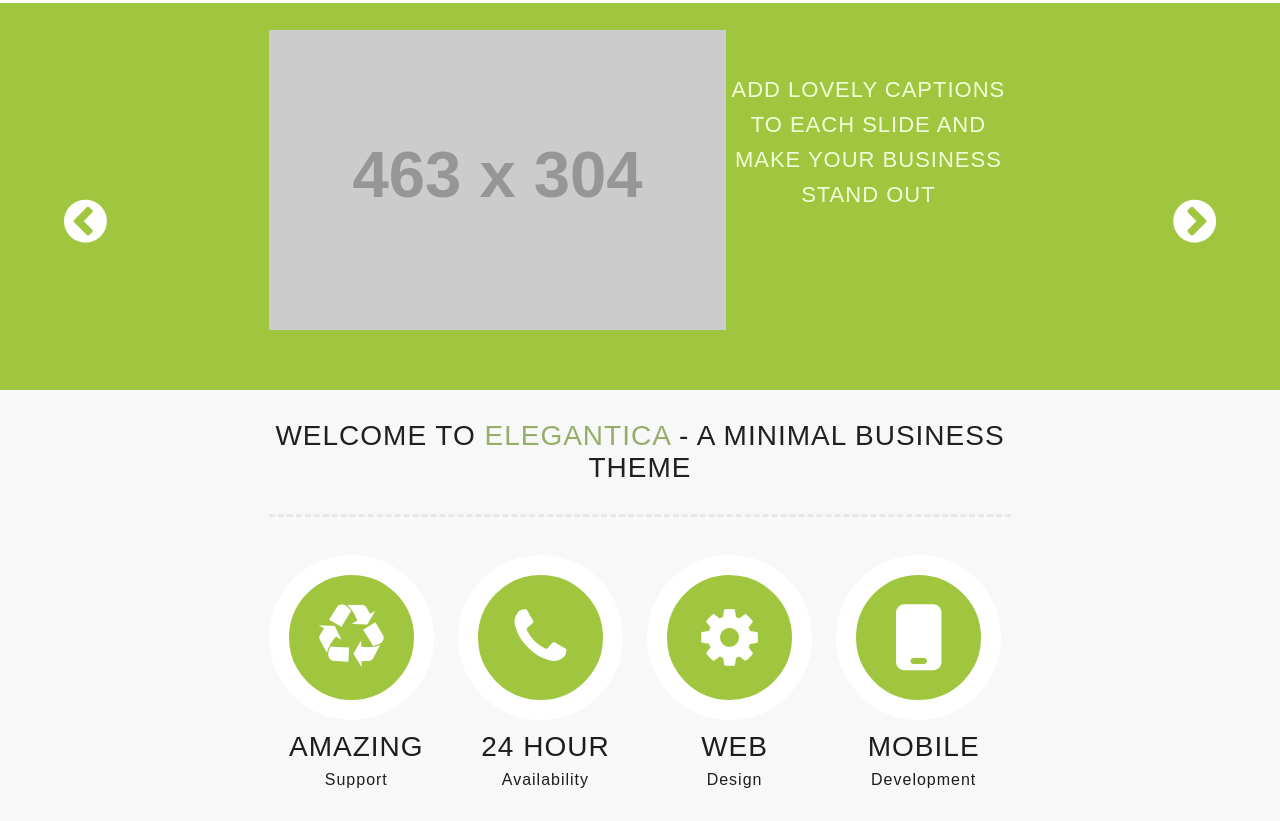
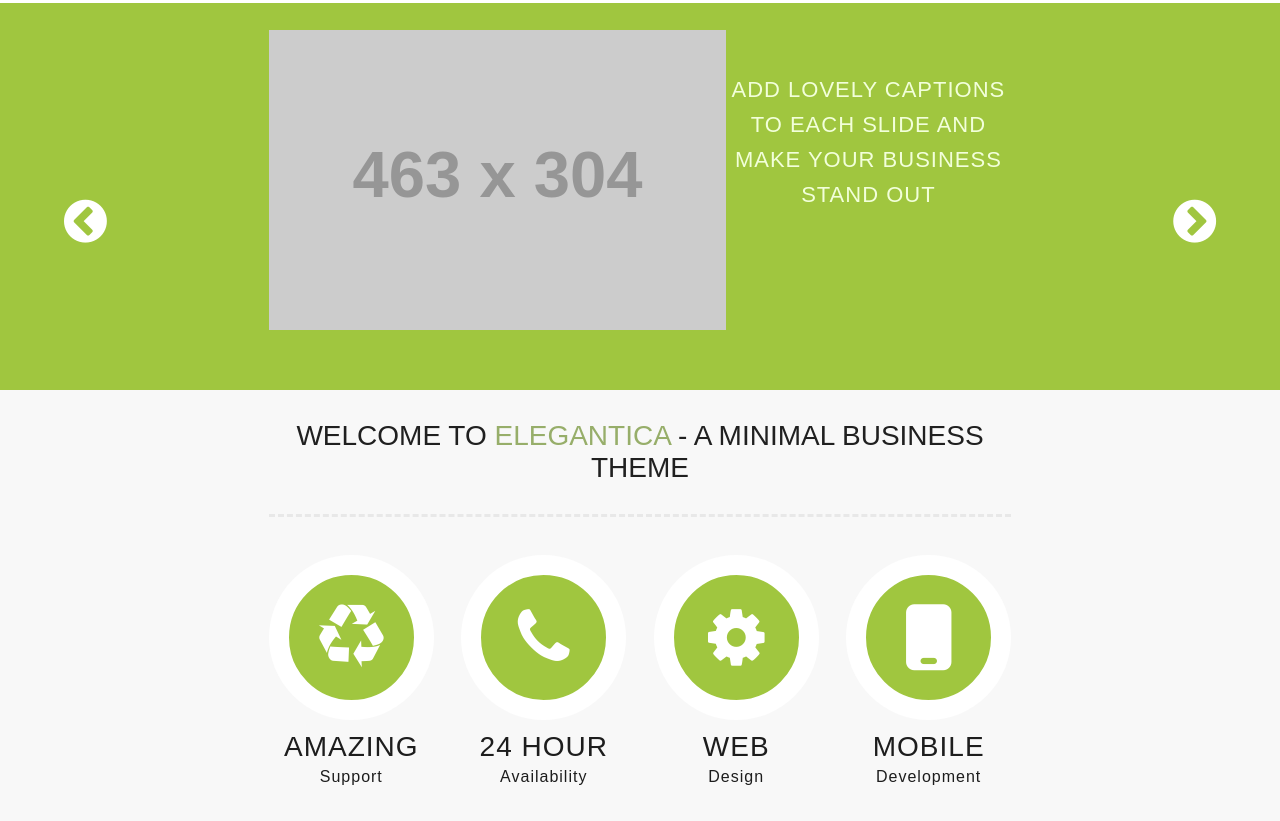
Before and after one commit to sandeshmishra7/graphics-umbrella, a plain HTML site: page index.html in a window 1280 px wide. Shown: the part 96-917 px from the top of the page. Drawn offline with Linux system fonts and the light colour scheme; placeholder pictures from the web are drawn by us.

Commit message:
subtle changes in business features section

```diff
--- a/assets/css/style.css
+++ b/assets/css/style.css
@@ -333,7 +333,6 @@ nav {
   color: #202020;
   text-transform: uppercase;
   font-size: 28px;
-  letter-spacing: 1px;
 }
 
 .green-text {
@@ -375,7 +374,6 @@ nav {
   width: 105px;
   height: 105px;
   padding: 10px;
-  margin-right: 10px;
   background-color: #a0c63f;
   border: 20px solid #fff;
   border-radius: 50%;
@@ -384,8 +382,6 @@ nav {
 }
 
 .business-features li a::before {
-  padding: 0 8px;
-  float: right;
   position: absolute;
   top: 50%;
   left: 50%;
@@ -418,9 +414,8 @@ nav {
 }
 
 .upper-text {
-  margin-bottom: 8px;
+  margin-bottom: 5px;
 }
-
 
 /* elegant end*/
 
```
